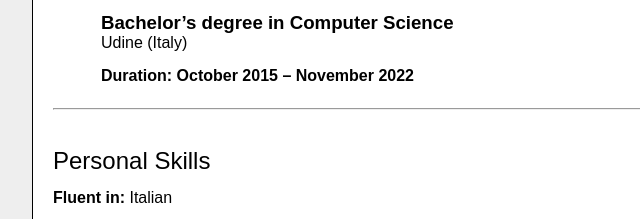
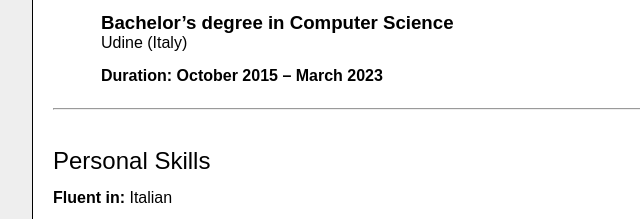
Before and after one commit to zangi-dev/portfolio, a plain HTML site: page index.html in a window 1280 px wide. Shown: the part 1922-2141 px from the top of the page, 212-852 px from the left. Drawn offline with Linux system fonts and the light colour scheme.

Commit message:
change date

```diff
--- a/index.html
+++ b/index.html
@@ -2310,7 +2310,7 @@
     <p class="c5 c13"><span class="c6 c4">Udine (Italy)</span></p>
     <p class="c5 c15 c19"><span class="c6 c4"></span></p>
     <p class="c5 c13">
-      <span class="c2">Duration: October 2015 &ndash; November 2022</span>
+      <span class="c2">Duration: October 2015 &ndash; March 2023</span>
     </p>
     <p class="c5 c15"><span class="c6 c4"></span></p>
     <hr />
```
